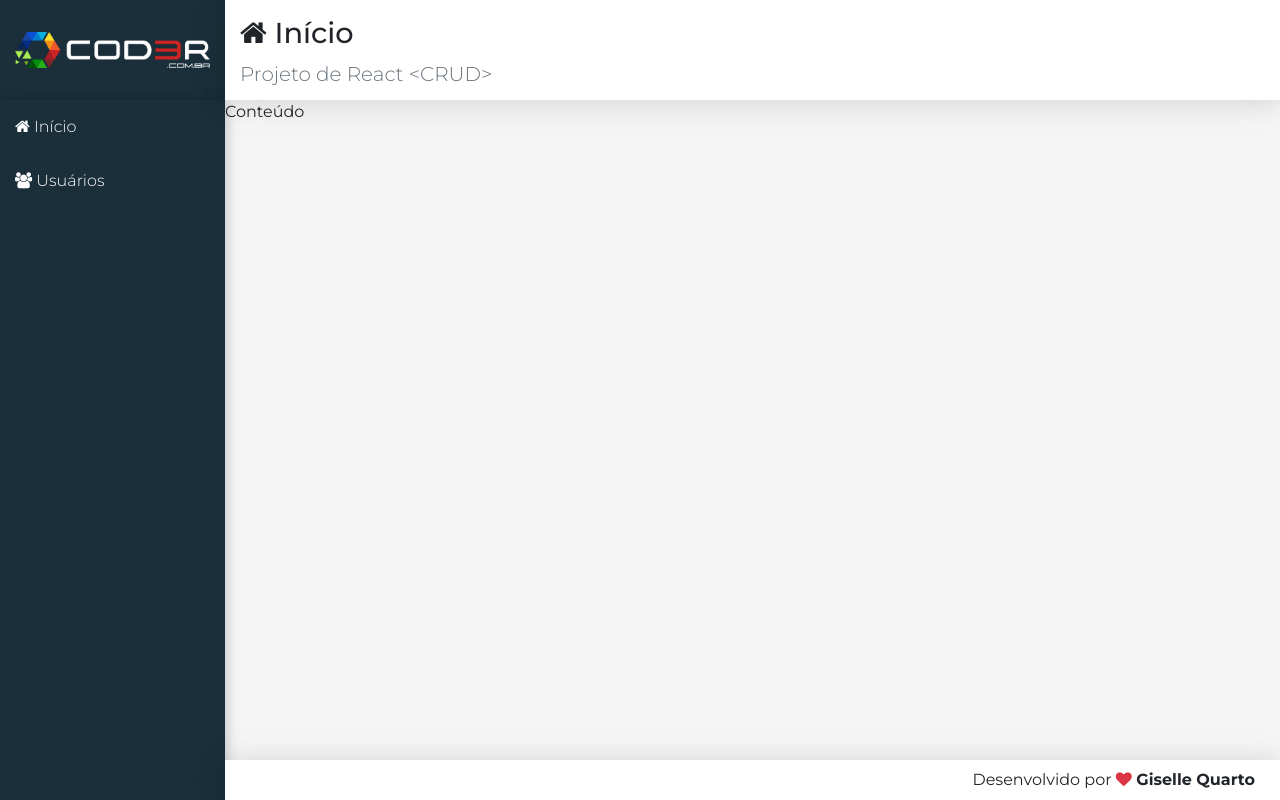
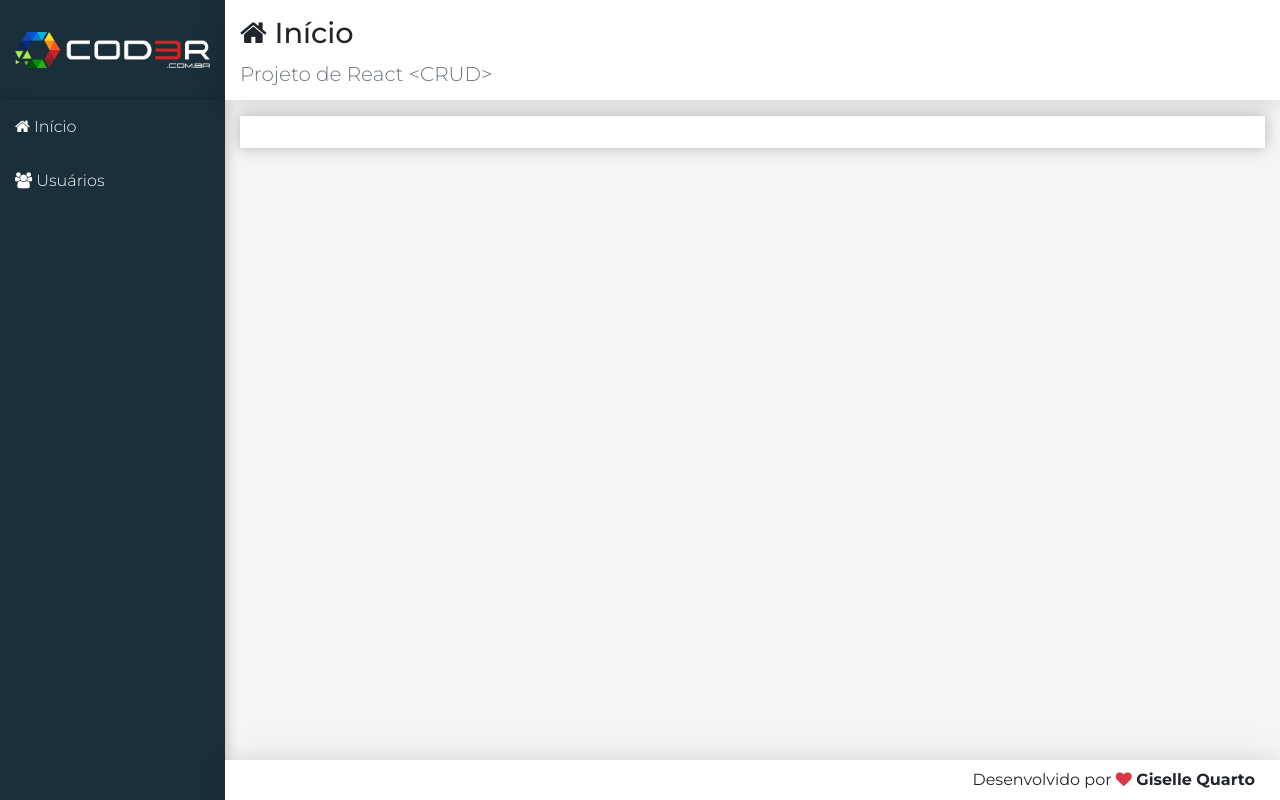
Before and after one commit to gisellequarto/JavaScript-FirstSteps, a React (Create React App) app in the folder react/crud/frontend/: page / in a window 1280 px wide. Built offline with nearby package versions, Linux system fonts and the light colour scheme.

Commit message:
crud react main css

```diff
--- a/react/crud/frontend/src/components/template/Main.css
+++ b/react/crud/frontend/src/components/template/Main.css
@@ -0,0 +1,4 @@
+main > div {
+    background-color: #FFF;
+    box-shadow: 0px 0px 15px #0004;
+}
--- a/react/crud/frontend/src/components/template/Main.jsx
+++ b/react/crud/frontend/src/components/template/Main.jsx
@@ -5,8 +5,10 @@
 const main = props => {
     return <React.Fragment>
                 <Header {...props}/>
-                <main className="content">
-                    Conteúdo
+                <main className="content container-fluid">
+                    <div className="p-3 mt-3">
+                        {props.children}
+                    </div>
                 </main>
             </React.Fragment>
 }
```
